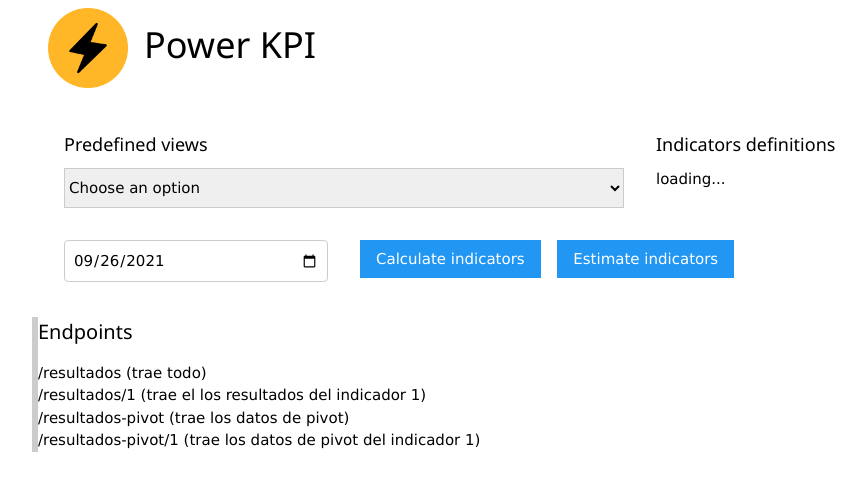
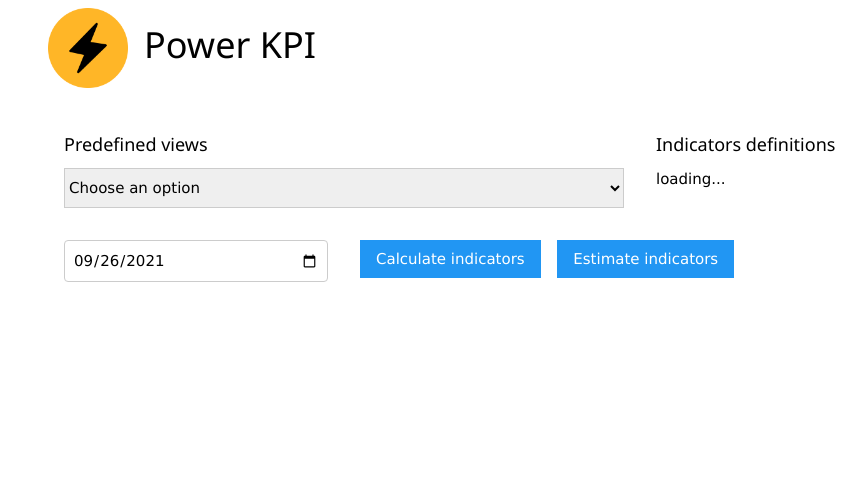
Before and after one commit to akouvach/indicadores, a Flask app: template templates/base/base.html in a window 1280 px wide. Shown: the top 491 px of the page, without its empty margins (0-866 px from the left). Run offline with Flask 2, Linux system fonts and the light colour scheme; the template is opened without the code that fills it, so the values that code supplies are empty.

Commit message:
algunos espacios

```diff
--- a/static/js/mijs.js
+++ b/static/js/mijs.js
@@ -169,7 +169,7 @@ function ui_mostrarTabla(id, lugar, datos, pagina=1){
 function mostrarIndicadorDetalles(indicador, variables, lugar){
     let myDiv = document.getElementById(lugar);
     let tabla = `
-    <div class='w3-container'>
+    <div class='w3-container w3-padding'>
         <div class="w3-card-4">
 
             <header class="w3-container w3-blue">
@@ -196,16 +196,12 @@ function mostrarIndicadorDetalles(indicador, variables, lugar){
             </p>
             </div>
 
-            <footer class="w3-container w3-blue">
-            <h5>Last values</h5>
-            </footer>
 
-            <div class="w3-container" id="ultimosValoresIndicador">
-            </div>
 
         </div>
 
-    </div>`;
+    </div>
+    <div class='w3-container w3-padding'></div>`;
     // console.log(ultimosValores)
 
 
--- a/templates/base/base.html
+++ b/templates/base/base.html
@@ -110,7 +110,7 @@
 
         {% endblock %}
 
-        <div class="w3-container">
+        <!-- <div class="w3-container">
             <div class="w3-leftbar">
                 <h4>Endpoints</h4>
                 <p>
@@ -123,7 +123,7 @@
             </div>
 
 
-        </div>
+        </div> -->
 
 
     </div>
```
